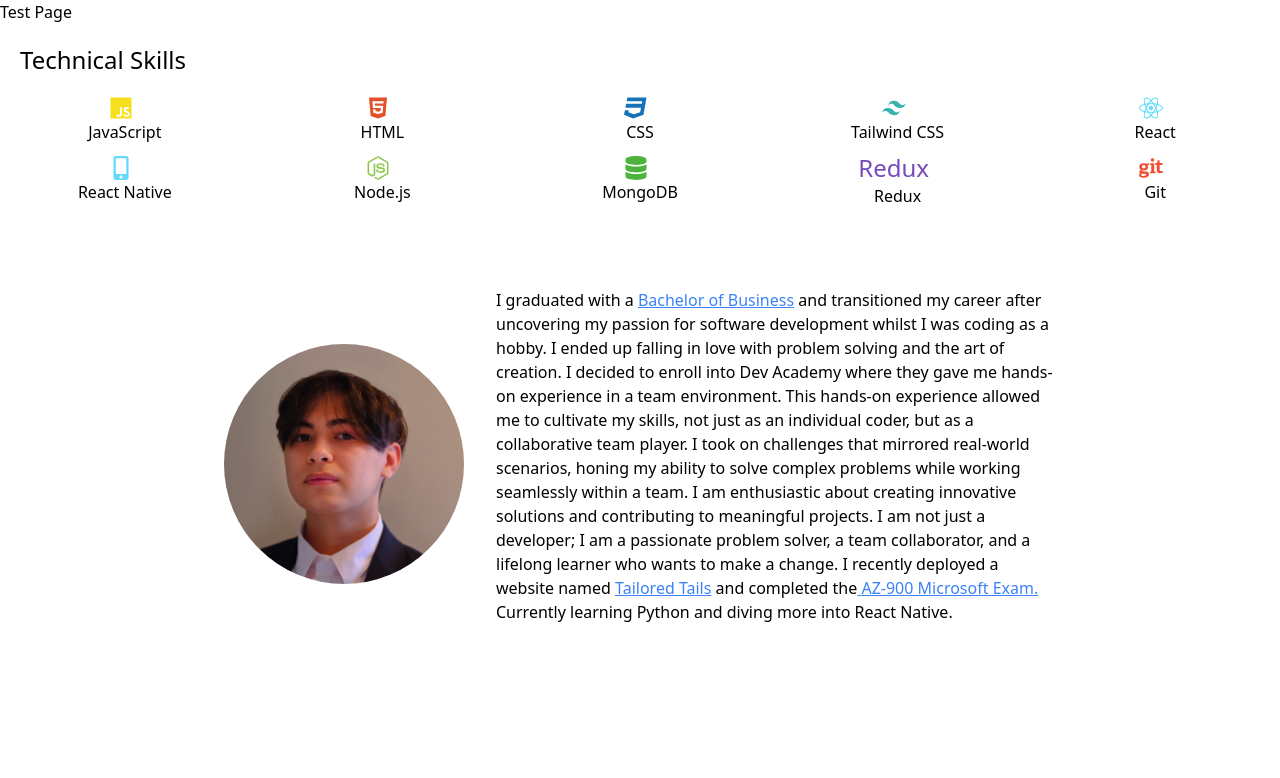
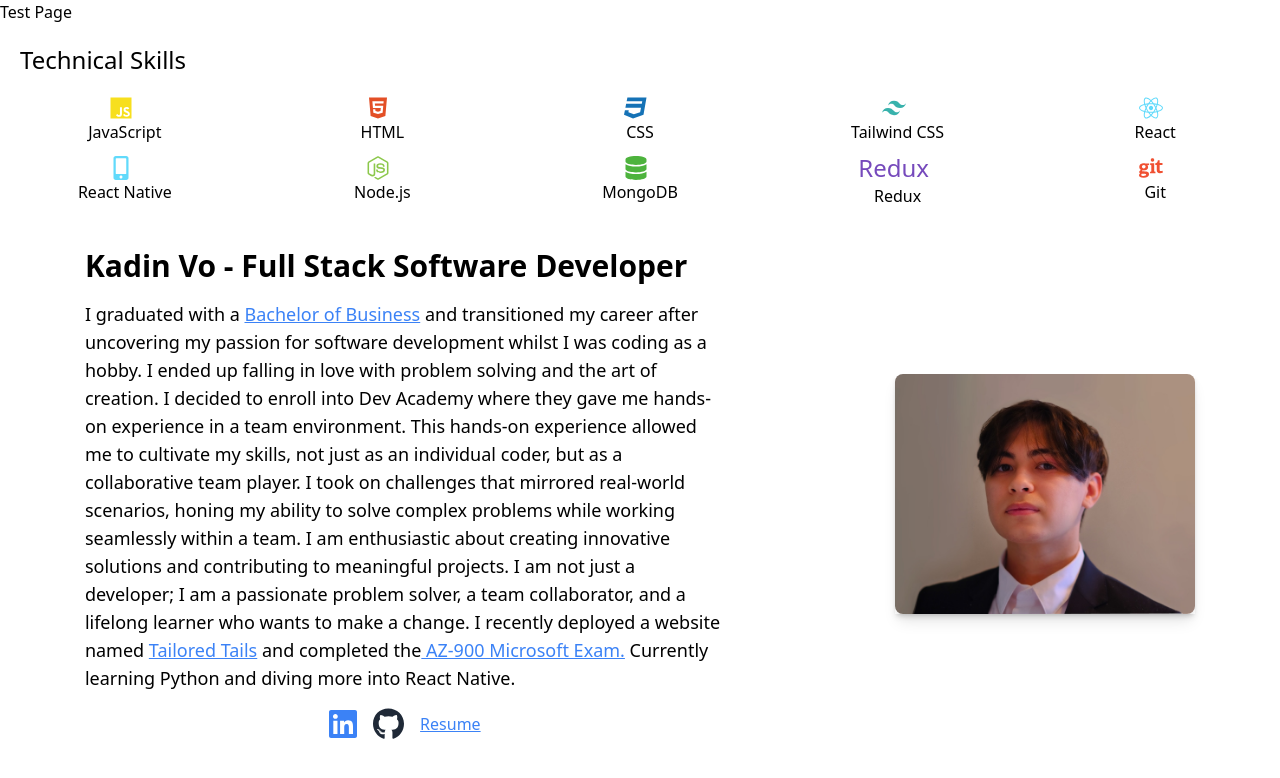
Before and after one commit to KadeVo/portfolio, a React (Create React App) app: page /test in a window 1280 px wide. Shown: the top 778 px of the page. Built offline with nearby package versions, Linux system fonts and the light colour scheme.

Commit message:
Finalised About section

```diff
--- a/src/components/About.js
+++ b/src/components/About.js
@@ -1,40 +1,34 @@
 import kadinImage from '../assets/images/kadin.jpg'
 import microsoftCert from '../assets/images/AZ-900.pdf'
 import bachelorCert from '../assets/images/bachelor.pdf'
+import Socials from './Socials'
 
 const About = () => {
   return (
-    <div className="mx-auto p-20 flex justify-center items-center">
-      <div className="flex-shrink-0 mr-8">
-        <div className="h-40 w-50 md:h-50 md:w-50 lg:h-60 lg:w-60 overflow-hidden rounded-full">
-          <img
-            src={kadinImage}
-            alt="kadin vo"
-            className="w-full h-full object-cover"
-          />
-        </div>
-      </div>
+    <div className="flex flex-col md:flex-row items-center justify-around my-10">
+      <div className="md:w-1/2 text-center md:text-left">
+        <h2 className="text-3xl font-bold mb-4">
+          Kadin Vo - Full Stack Software Developer
+        </h2>
 
-      <div className="flex flex-col items-center w-1/2">
-        <div className="text-base mb-4">
-          <p>
+        <p className="text-lg">
           I graduated with a{' '}
           <a href={bachelorCert} className="underline text-blue-500">
             Bachelor of Business
           </a>{' '}
           and transitioned my career after uncovering my passion for software
-            development whilst I was coding as a hobby. I ended up falling in
-            love with problem solving and the art of creation. I decided to
-            enroll into Dev Academy where they gave me hands-on experience in a
-            team environment. This hands-on experience allowed me to cultivate
-            my skills, not just as an individual coder, but as a collaborative
-            team player. I took on challenges that mirrored real-world
-            scenarios, honing my ability to solve complex problems while working
-            seamlessly within a team. I am enthusiastic about creating
-            innovative solutions and contributing to meaningful projects. I am
-            not just a developer; I am a passionate problem solver, a team
-            collaborator, and a lifelong learner who wants to make a change. I
-            recently deployed a website named{' '}
+          development whilst I was coding as a hobby. I ended up falling in love
+          with problem solving and the art of creation. I decided to enroll into
+          Dev Academy where they gave me hands-on experience in a team
+          environment. This hands-on experience allowed me to cultivate my
+          skills, not just as an individual coder, but as a collaborative team
+          player. I took on challenges that mirrored real-world scenarios,
+          honing my ability to solve complex problems while working seamlessly
+          within a team. I am enthusiastic about creating innovative solutions
+          and contributing to meaningful projects. I am not just a developer; I
+          am a passionate problem solver, a team collaborator, and a lifelong
+          learner who wants to make a change. I recently deployed a website
+          named{' '}
           <a
             href="https://tailoredtails.onrender.com/"
             target="_blank"
@@ -50,9 +44,18 @@ const About = () => {
           </a>{' '}
           Currently learning Python and diving more into React Native.{' '}
         </p>
+        <Socials />
       </div>
+
+      <div className="w-50 h-60 shadow-md">
+        <img
+          src={kadinImage}
+          alt="Kadin, Full Stack Software Developer"
+          className="w-full h-full object-cover rounded-lg shadow-lg "
+        />
       </div>
     </div>
   )
 }
+
 export default About
--- a/src/pages/Home.js
+++ b/src/pages/Home.js
@@ -1,19 +1,13 @@
 import About from '../components/About'
 import Skills from '../components/Skills'
-import Socials from '../components/Socials'
-// import Socials from '../components/Socials'
 
 const Home = () => {
   return (
-    <div className="bg-gray-100 min-h-screen flex items-center justify-center">
+    <div className="bg-gray-100 min-h-screen flex items-center justify-center p-20">
       <div className="text-center">
-        <h1 className="text-4xl font-bold mb-4">Welcome to my portfolio</h1>
-        <Socials />
-        <div>
-          <About />
-          {/* <Socials /> */}
-          <Skills />
-        </div>
+        <About />
+
+        <Skills />
       </div>
     </div>
   )
```
Lines whose indentation alone changed are shown as unchanged.
